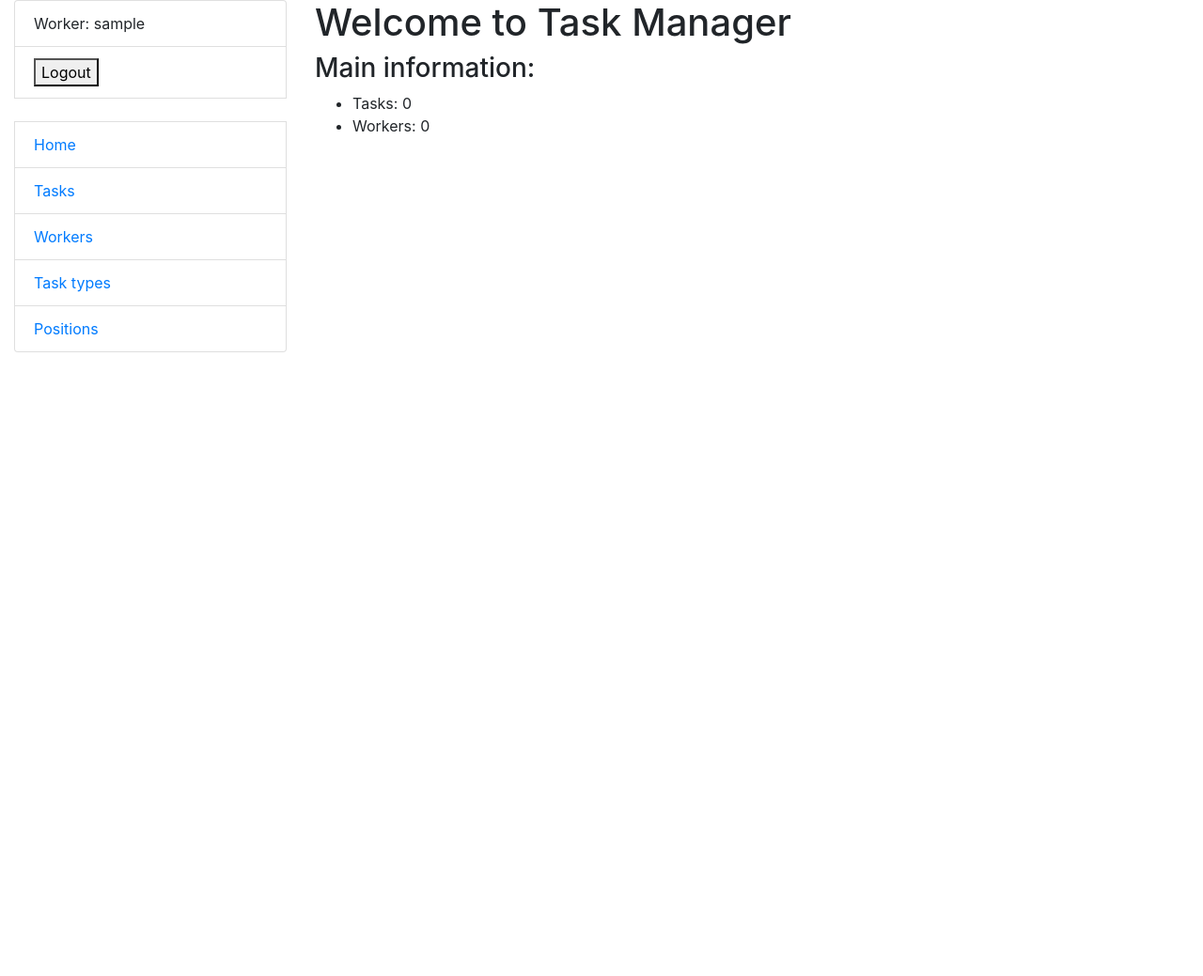
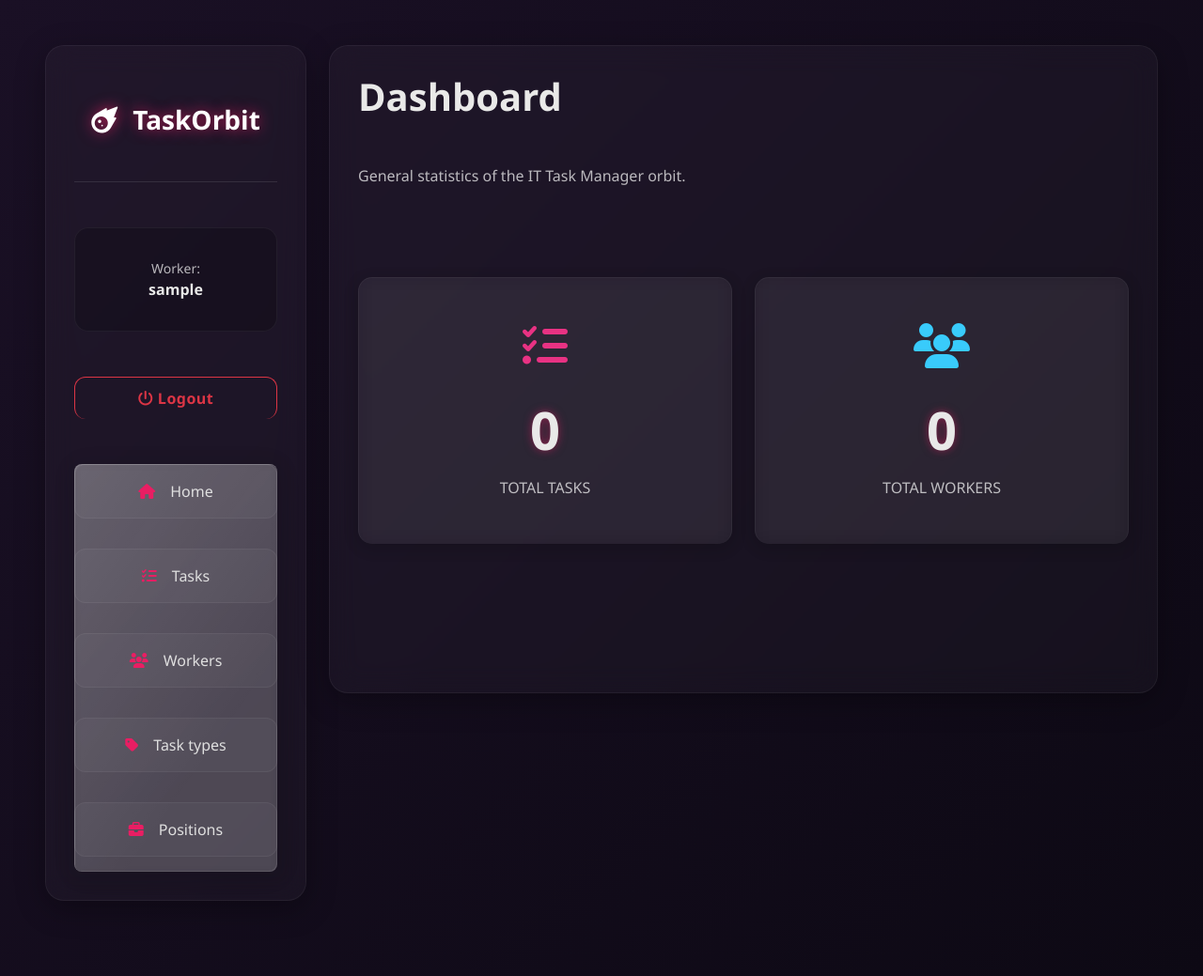
Before and after one commit to DenysHalytskyi/it-task-manager, a Django app: page / in a window 1280 px wide. Shown: the whole page at 94% size. Before the commit the page ends 375 px from the top, so only its background shows below. Run offline with Django 5.2, Linux system fonts and the light colour scheme; the visitor is signed in with stand-in values (Sample User, id 1); data comes from the database, SQL or seed files in the repository; data that the repository does not hold is empty.

Commit message:
feat: implement complete ui/ux overhaul with quartz glassmorphism theme

```diff
--- a/it_task_manager/settings.py
+++ b/it_task_manager/settings.py
@@ -120,6 +120,12 @@ USE_TZ = True
 
 STATIC_URL = 'static/'
 
+STATIC_ROOT = BASE_DIR / "staticfiles"
+
+STATICFILES_DIRS = [
+    BASE_DIR / "static",
+]
+
 AUTH_USER_MODEL = 'manager.Worker'
 
 CRISPY_ALLOWED_TEMPLATE_PACKS = "bootstrap4"
--- a/manager/views.py
+++ b/manager/views.py
@@ -16,7 +16,7 @@ def index(request: HttpRequest) -> HttpResponse:
         "num_tasks": num_tasks,
         "num_workers": num_workers,
     }
-    return render(request, "manager/index.html", context=context)
+    return render(request, "manager/dashboard.html", context=context)
 
 
 class SignUpView(generic.CreateView):
--- a/static/css/styles.css
+++ b/static/css/styles.css
@@ -0,0 +1,205 @@
+* {
+    text-decoration: none !important;
+}
+
+a, a *, .nav-link, .btn, .list-group-item a {
+    text-decoration: none !important;
+    border-bottom: none !important;
+}
+
+/* Якщо підкреслення з'являється при наведенні */
+a:hover, a:focus, .nav-link:hover {
+    text-decoration: none !important;
+    border-bottom: none !important;
+}
+
+body {
+    background: linear-gradient(135deg, #1a1025 0%, #0d0914 100%);
+    min-height: 100vh;
+    font-family: 'Segoe UI', Roboto, Helvetica, Arial, sans-serif;
+}
+
+
+/* Hard reset for all links */
+a,
+a:link,
+a:visited,
+a:hover,
+a:active,
+.nav-link,
+.list-group-item a {
+    text-decoration: none !important;
+    transition: all 0.3s ease-in-out;
+    outline: none !important;
+    box-shadow: none !important;
+}
+
+a:hover {
+    color: #ff4081 !important;
+    text-shadow: 0 0 10px rgba(233, 30, 99, 0.5);
+}
+
+.glass-panel {
+    background: rgba(255, 255, 255, 0.03);
+    backdrop-filter: blur(15px);
+    -webkit-backdrop-filter: blur(15px);
+    border: 1px solid rgba(255, 255, 255, 0.05);
+    border-radius: 20px;
+    padding: 30px;
+    box-shadow: 0 8px 32px 0 rgba(0, 0, 0, 0.3);
+    margin-bottom: 2rem;
+    min-height: 85vh;
+}
+
+.brand-glow {
+    color: #fff;
+    text-shadow: 0 0 15px rgba(233, 30, 99, 0.8);
+}
+
+.brand-glow a {
+    color: inherit !important;
+}
+
+.brand-glow a:hover {
+    text-shadow: 0 0 20px rgba(233, 30, 99, 1);
+    color: #fff !important;
+}
+
+.glass-divider {
+    border-top: 1px solid rgba(255, 255, 255, 0.1);
+    opacity: 1;
+}
+
+.sidebar-nav .list-group-item {
+    background: rgba(255, 255, 255, 0.03) !important;
+    border: 1px solid rgba(255, 255, 255, 0.05) !important;
+    margin-bottom: 1rem;
+    border-radius: 12px !important;
+    transition: all 0.3s ease;
+}
+
+.sidebar-nav .list-group-item a {
+    color: #e0e0e0 !important;
+    display: block;
+    width: 100%;
+}
+
+.sidebar-nav .list-group-item a:hover {
+    color: #fff !important;
+}
+
+.sidebar-nav .list-group-item:hover {
+    background: rgba(233, 30, 99, 0.15) !important;
+    transform: translateY(-3px);
+    border-color: rgba(233, 30, 99, 0.5) !important;
+    box-shadow: 0 5px 15px rgba(233, 30, 99, 0.2);
+}
+
+.sidebar-nav .list-group-item i {
+    color: #e91e63;
+}
+
+.btn {
+    border-radius: 12px !important;
+    padding: 10px 20px !important;
+    font-weight: 600;
+    letter-spacing: 0.5px;
+    transition: all 0.3s ease;
+    text-transform: none !important;
+}
+
+.list-group-item .btn-group {
+    margin-top: 1rem;
+}
+
+.list-group-item .btn-group .btn {
+    margin-right: 10px;
+}
+
+.btn-danger {
+    color: #fff !important;
+    background-color: #dc3545 !important;
+    border-color: #dc3545 !important;
+}
+
+.btn-danger:hover {
+    background-color: #b02a37 !important;
+    border-color: #b02a37 !important;
+}
+
+.btn-outline-danger {
+    color: #dc3545 !important;
+    border-color: #dc3545 !important;
+}
+
+.btn-outline-danger:hover {
+    color: #fff !important;
+    background-color: #dc3545 !important;
+}
+
+.form-group {
+    margin-bottom: 1.5rem !important;
+}
+
+input, textarea, select {
+    background: rgba(0, 0, 0, 0.2) !important;
+    border: 1px solid rgba(255, 255, 255, 0.1) !important;
+    color: #fff !important;
+    border-radius: 10px !important;
+}
+
+input:focus, textarea:focus {
+    box-shadow: 0 0 10px rgba(233, 30, 99, 0.3) !important;
+    border-color: rgba(233, 30, 99, 0.6) !important;
+    outline: none !important;
+}
+
+select {
+    background-color: rgba(0, 0, 0, 0.4) !important;
+    padding: 8px 12px !important;
+    cursor: pointer;
+}
+
+select option {
+    background-color: #0d0914 !important;
+    color: #e0e0e0 !important;
+}
+
+.glass-stat-card {
+    background: rgba(255, 255, 255, 0.05);
+    backdrop-filter: blur(10px);
+    border: 1px solid rgba(255, 255, 255, 0.05);
+    border-radius: 15px;
+    box-shadow: 0 4px 16px 0 rgba(0, 0, 0, 0.2);
+    margin-bottom: 2rem;
+    transition: transform 0.2s ease, box-shadow 0.2s ease;
+}
+
+.glass-stat-card:hover {
+    transform: translateY(-5px);
+    box-shadow: 0 8px 24px 0 rgba(0, 0, 0, 0.3);
+}
+
+.glass-stat-card h2 {
+    color: #fff;
+    text-shadow: 0 0 10px rgba(233, 30, 99, 0.5);
+}
+
+.glass-offcanvas {
+    background: rgba(13, 9, 20, 0.95) !important;
+    backdrop-filter: blur(15px);
+    -webkit-backdrop-filter: blur(15px);
+    border-right: 1px solid rgba(255, 255, 255, 0.05);
+    box-shadow: 8px 0 32px 0 rgba(0, 0, 0, 0.3);
+}
+
+.page-link {
+    background: rgba(255, 255, 255, 0.05) !important;
+    border-color: rgba(255, 255, 255, 0.1) !important;
+    color: #fff !important;
+}
+
+.page-item.active .page-link {
+    background: #e91e63 !important;
+    border-color: #e91e63 !important;
+}
--- a/templates/base.html
+++ b/templates/base.html
@@ -1,35 +1,61 @@
+{% load static %}
 <!doctype html>
 <html lang="en">
 <head>
   <meta charset="UTF-8">
-  <meta name="viewport"
-        content="width=device-width, user-scalable=no, initial-scale=1.0, maximum-scale=1.0, minimum-scale=1.0">
+  <meta name="viewport" content="width=device-width, initial-scale=1.0">
   <meta http-equiv="X-UA-Compatible" content="ie=edge">
-  <link rel="stylesheet" href="https://cdn.jsdelivr.net/npm/bootstrap@4.6.2/dist/css/bootstrap.min.css"
-        integrity="sha384-xOolHFLEh07PJGoPkLv1IbcEPTNtaed2xpHsD9ESMhqIYd0nLMwNLD69Npy4HI+N" crossorigin="anonymous">
-  {% load static %}
+  <link rel="stylesheet" href="https://bootswatch.com/5/quartz/bootstrap.min.css">
+  <link rel="stylesheet" href="https://cdnjs.cloudflare.com/ajax/libs/font-awesome/6.4.2/css/all.min.css">
   <link rel="stylesheet" href="{% static 'css/styles.css' %}">
-  {% block title %}
-    <title>Task Manager</title>
-  {% endblock %}
-
+  <title>{% block title %}Task Manager{% endblock %}</title>
 </head>
 <body>
-<div class="container-fluid">
+
+<div class="container-fluid px-4 py-4">
   <div class="row">
-    <div class="col-sm-3">
+    <div class="col-lg-3 collapse d-lg-block">
+      <div class="glass-panel text-center">
+        <h3 class="mb-4 brand-glow fw-bold mt-3"><a href="/"><i class="fas fa-meteor me-2"></i>TaskOrbit</a></h3>
+        <hr class="mb-4 glass-divider">
         {% block sidebar %}
           {% include "includes/sidebar.html" %}
         {% endblock %}
       </div>
-    <div class="col-sm-9">
+    </div>
+
+    <div class="col-lg-9 col-md-12">
+      <div class="glass-panel position-relative">
+        <button class="btn btn-outline-light btn-sm position-absolute start-0 top-0 m-3 d-lg-none" type="button" data-bs-toggle="offcanvas" data-bs-target="#sidebarOffcanvas">
+          <i class="fas fa-bars"></i>
+        </button>
+
+        <div class="m-lg-0 m-2 mt-4 p-lg-0 p-2">
           {% block content %}
           {% endblock %}
+        </div>
+
+        <div class="mt-5 d-flex justify-content-center">
           {% block pagination %}
             {% include "includes/pagination.html" %}
           {% endblock %}
         </div>
       </div>
     </div>
+  </div>
+</div>
+
+<div class="offcanvas offcanvas-start glass-offcanvas d-lg-none" tabindex="-1" id="sidebarOffcanvas">
+  <div class="offcanvas-header text-center w-100 position-relative">
+    <h3 class="mb-0 brand-glow fw-bold mt-3"><i class="fas fa-meteor me-2"></i>TaskOrbit</h3>
+    <button type="button" class="btn-close text-reset position-absolute end-0 top-0 me-3 mt-3" data-bs-dismiss="offcanvas"></button>
+  </div>
+  <div class="offcanvas-body text-center p-4">
+    <hr class="mb-4 glass-divider">
+    {% include "includes/sidebar.html" %}
+  </div>
+</div>
+
+<script src="https://cdn.jsdelivr.net/npm/bootstrap@5.3.2/dist/js/bootstrap.bundle.min.js"></script>
 </body>
 </html>
--- a/templates/includes/sidebar.html
+++ b/templates/includes/sidebar.html
@@ -1,37 +1,37 @@
-<ul class="sidebar-nav list-group">
+<div class="sidebar-nav">
   {% if user.is_authenticated %}
-    <li class="list-group-item">
-      Worker: {{ user.username }}
+    <div class="mb-4 p-3 text-center" style="background: rgba(0,0,0,0.2); border: 1px solid rgba(255,255,255,0.05); border-radius: 15px;">
+      <small class="d-block text-muted">Worker:</small>
+      <span class="fw-bold text-light">{{ user.username }}</span>
+    </div>
+
+    <form action="{% url 'logout' %}" method="post" class="mb-4">
+      {% csrf_token %}
+      <button type="submit" class="btn btn-outline-danger w-100 py-2">
+        <i class="fas fa-power-off"></i> Logout
+      </button>
+    </form>
+  {% else %}
+    <div class="d-grid gap-2 mb-4">
+      <a href="{% url 'login' %}" class="btn btn-light">Login</a>
+      <a href="/signup/" class="btn btn-primary">Sign Up</a>
+    </div>
+  {% endif %}
+
+  <ul class="list-group flex-column gap-2"> <li class="list-group-item">
+      <a href="{% url 'manager:index' %}"><i class="fas fa-home me-2"></i>Home</a>
     </li>
     <li class="list-group-item">
-      <form action="{% url 'logout' %}" method="post">
-        {% csrf_token %}
-        <button type="submit">Logout</button>
-      </form>
+      <a href="{% url 'manager:task-list' %}"><i class="fas fa-tasks me-2"></i>Tasks</a>
     </li>
-  {% else %}
     <li class="list-group-item">
-      <a href="{% url 'login' %}">Login</a>
-      <li class="list-group-item">
-        <a href="/signup/">Sign Up</a>
-      </li>
+      <a href="{% url 'manager:worker-list' %}"><i class="fas fa-users me-2"></i>Workers</a>
     </li>
-  {% endif %}
-
-  <br>
-  <li class="list-group-item">
-    <a href="{% url 'manager:index' %}">Home</a>
-  </li>
-  <li class="list-group-item">
-    <a href="{% url 'manager:task-list' %}">Tasks</a>
-  </li>
-  <li class="list-group-item">
-    <a href="{% url 'manager:worker-list' %}">Workers</a>
-  </li>
-  <li class="list-group-item">
-    <a href="{% url 'manager:task-type-list' %}">Task types</a>
-  </li>
-  <li class="list-group-item">
-    <a href="{% url 'manager:position-list' %}">Positions</a>
-  </li>
-</ul>
+    <li class="list-group-item">
+      <a href="{% url 'manager:task-type-list' %}"><i class="fas fa-tag me-2"></i>Task types</a>
+    </li>
+    <li class="list-group-item">
+      <a href="{% url 'manager:position-list' %}"><i class="fas fa-briefcase me-2"></i>Positions</a>
+    </li>
+  </ul>
+</div>
--- /dev/null
+++ b/templates/manager/dashboard.html
@@ -0,0 +1,29 @@
+{% extends "base.html" %}
+
+{% block content %}
+  <h1 class="text-light mb-4">Dashboard</h1>
+
+  <p class="text-muted">General statistics of the IT Task Manager orbit.</p>
+
+  <div class="row mt-5">
+    <div class="col-md-6">
+      <a href="{% url 'manager:task-list' %}">
+        <div class="glass-stat-card text-center p-4">
+          <i class="fas fa-tasks fa-3x text-primary mb-3"></i>
+          <h2 class="display-4 fw-bold text-light">{{ num_tasks }}</h2>
+          <p class="text-muted text-uppercase mb-0">Total Tasks</p>
+      </div>
+      </a>
+    </div>
+    <div class="col-md-6">
+      <a href="{% url 'manager:worker-list' %}">
+        <div class="glass-stat-card text-center p-4">
+          <i class="fas fa-users fa-3x text-info mb-3"></i>
+          <h2 class="display-4 fw-bold text-light">{{ num_workers }}</h2>
+          <p class="text-muted text-uppercase mb-0">Total Workers</p>
+        </div>
+      </a>
+    </div>
+  </div>
+
+  {% endblock %}
--- a/templates/manager/position_detail.html
+++ b/templates/manager/position_detail.html
@@ -44,5 +44,5 @@
   <a class="btn btn-warning btn-sm" href="{% url 'manager:position-update' pk=position.id %}">
     Update
   </a>
-  <a class="btn btn-danger" href="{% url 'manager:position-delete' pk=position.id %}">Delete</a>
+  <a class="btn btn-danger btn-sm" href="{% url 'manager:position-delete' pk=position.id %}">Delete</a>
 {% endblock %}
--- a/templates/manager/task_detail.html
+++ b/templates/manager/task_detail.html
@@ -52,5 +52,5 @@
   <a class="btn btn-warning btn-sm" href="{% url 'manager:task-update' pk=task.id %}">
   Update
 </a>
-  <a class="btn btn-danger" href="{% url 'manager:task-delete' pk=task.id %}">Delete</a>
+  <a class="btn btn-danger btn-sm" href="{% url 'manager:task-delete' pk=task.id %}">Delete</a>
 {% endblock %}
--- a/templates/manager/task_type_detail.html
+++ b/templates/manager/task_type_detail.html
@@ -30,5 +30,5 @@
   <a class="btn btn-warning btn-sm" href="{% url 'manager:task-type-update' pk=task_type.id %}">
   Update
   </a>
-  <a class="btn btn-danger" href="{% url 'manager:task-type-delete' pk=task_type.id %}">Delete</a>
+  <a class="btn btn-danger btn-sm" href="{% url 'manager:task-type-delete' pk=task_type.id %}">Delete</a>
 {% endblock %}
--- a/templates/manager/worker_detail.html
+++ b/templates/manager/worker_detail.html
@@ -46,6 +46,6 @@
   {% else %}
     <p class="text-muted">This worker currently has no assigned tasks.</p>
   {% endif %}
-  <a class="btn btn-warning" href="{% url 'manager:worker-update' pk=worker.id %}">Update</a>
-  <a class="btn btn-danger" href="{% url 'manager:worker-delete' pk=worker.id %}">Delete</a>
+  <a class="btn btn-warning btn-sm" href="{% url 'manager:worker-update' pk=worker.id %}">Update</a>
+  <a class="btn btn-danger btn-sm" href="{% url 'manager:worker-delete' pk=worker.id %}">Delete</a>
 {% endblock %}
```
Also changed, not shown: templates/registration/signup.html (+15 -8 lines), 1 other file. Lines whose indentation alone changed are shown as unchanged.
